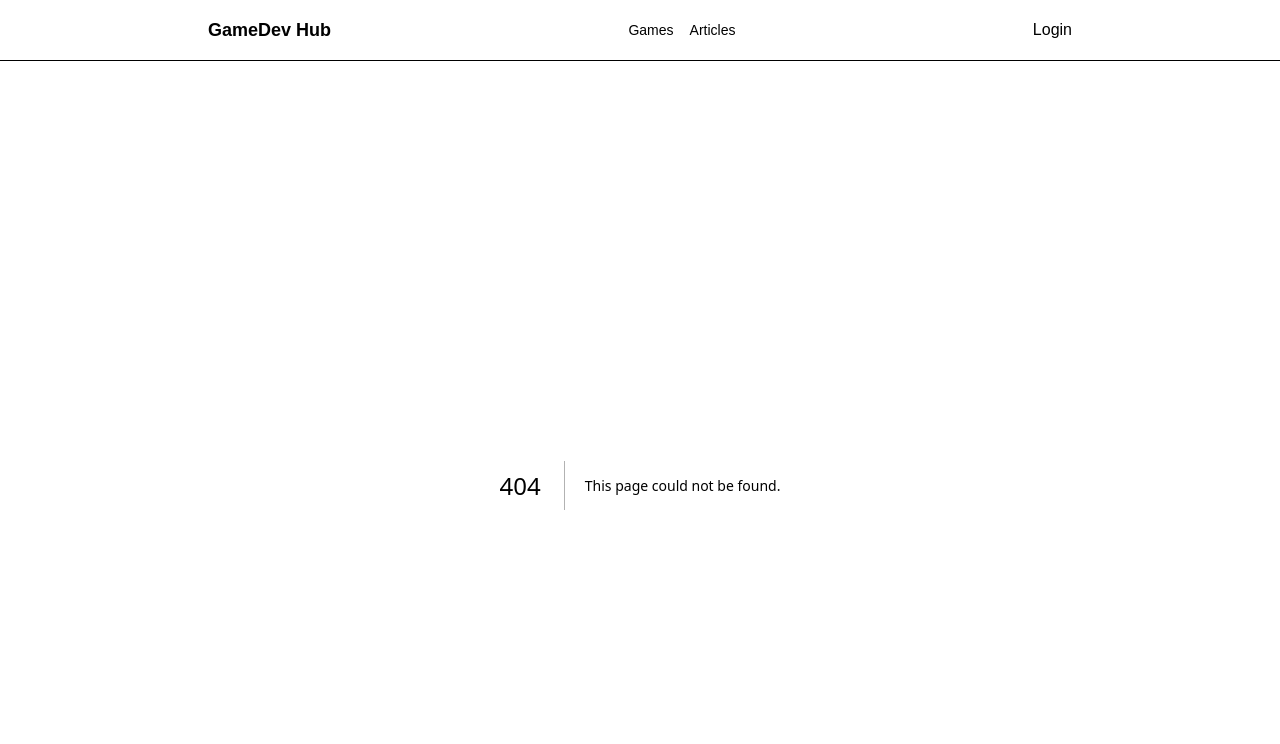
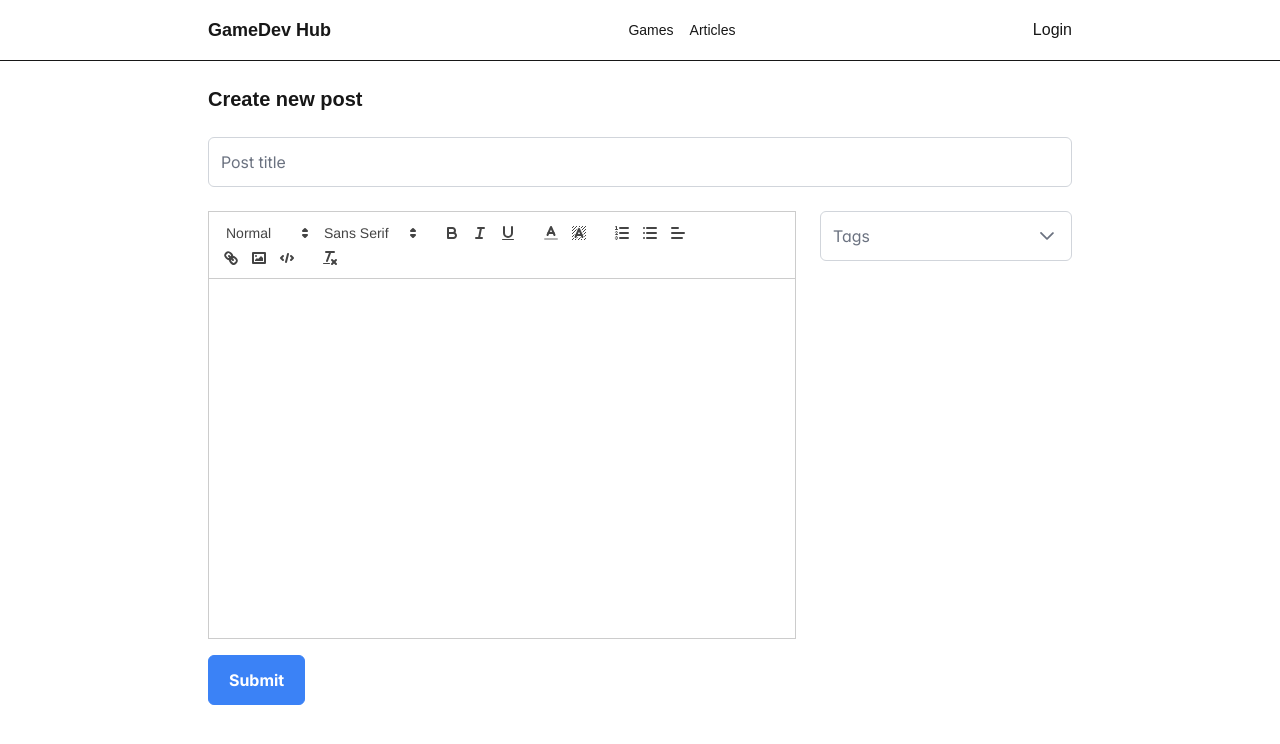
Before and after one commit to ivakm/game-dev-logbook, a Next.js app: page /admin/posts/new in a window 1280 px wide. Before the commit this address had no page. Shown: the top 744 px of the page. Built offline with nearby package versions, Linux system fonts and the light colour scheme.

Commit message:
Added primeReact and new component for creating a new pos

```diff
--- /dev/null
+++ b/app/admin/posts/new/page.tsx
@@ -0,0 +1,71 @@
+"use client";
+
+import { useState } from "react";
+
+import "quill/dist/quill.snow.css";
+import { Editor } from "primereact/editor";
+import { InputText } from "primereact/inputtext";
+import { Button } from "primereact/button";
+import { MultiSelect } from "primereact/multiselect";
+
+export default function NewPostPage() {
+  const [title, setTitle] = useState("");
+  const [content, setContent] = useState("");
+  const [tags, setTags] = useState([]);
+
+  const availableTags = [
+    { name: "Unreal Engine" },
+    { name: "UE5" },
+    { name: "GAS" },
+    { name: "Optimization" },
+    { name: "AI" },
+  ];
+
+  const submitPage = () => {
+    console.log({
+      title,
+      content,
+      tags,
+    });
+  };
+
+  return (
+    <div>
+      <header className="mb-4">
+        <h1 className="text-xl font-semibold">Create new post</h1>
+      </header>
+      <main className="mt-6 space-y-6">
+        <div>
+          <InputText
+            value={title}
+            onChange={(e) => setTitle(e.target.value)}
+            placeholder="Post title"
+            className="w-full"
+          />
+        </div>
+        <div className="flex gap-6">
+          <div className="flex-[7] space-y-4">
+            <Editor
+              value={content}
+              onTextChange={(e) => setContent(e.htmlValue ?? "")}
+              style={{ height: "360px" }}
+            />
+
+            <Button label="Submit" onClick={submitPage} className="mt-2" />
+          </div>
+
+          <div className="flex-[3] space-y-4">
+            <MultiSelect
+              value={tags}
+              onChange={(e) => setTags(e.value)}
+              options={availableTags}
+              optionLabel="name"
+              placeholder="Tags"
+              className="w-full"
+            />
+          </div>
+        </div>
+      </main>
+    </div>
+  );
+}
--- a/app/layout.tsx
+++ b/app/layout.tsx
@@ -2,6 +2,10 @@ import "./globals.css";
 import type { Metadata } from "next";
 import { Navbar } from "@/components/navbar";
 import { Toaster } from "react-hot-toast";
+import { PrimeReactProvider } from "primereact/api";
+import "primereact/resources/themes/lara-light-blue/theme.css";
+import "primereact/resources/primereact.min.css";
+import "primeicons/primeicons.css";
 
 export const metadata: Metadata = {
   title: "GameDev Hub",
@@ -12,9 +16,11 @@ export default function RootLayout({ children }: { children: React.ReactNode })
   return (
     <html lang="en">
       <body className="antialiased bg-gray-50 text-gray-900">
-        <Navbar />
-        <main className="max-w-4xl mx-auto px-4 py-6">{children}</main>
-        <Toaster position="top-right" />
+        <PrimeReactProvider>
+          <Navbar />
+          <main className="max-w-4xl mx-auto px-4 py-6">{children}</main>
+          <Toaster position="top-right" />
+        </PrimeReactProvider>
       </body>
     </html>
   );
--- /dev/null
+++ b/lib/types/post.ts
@@ -0,0 +1,5 @@
+export type CreatePost = {
+  title: string;
+  content: string;
+  tags: string[];
+};
--- a/package.json
+++ b/package.json
@@ -11,6 +11,9 @@
   },
   "dependencies": {
     "next": "16.0.8",
+    "primeicons": "^7.0.0",
+    "primereact": "^10.9.7",
+    "quill": "^2.0.3",
     "react": "19.2.1",
     "react-dom": "19.2.1",
     "react-hot-toast": "^2.6.0"
```
Also changed, not shown: 1 other file (tests, documents, lock files or other folders).
